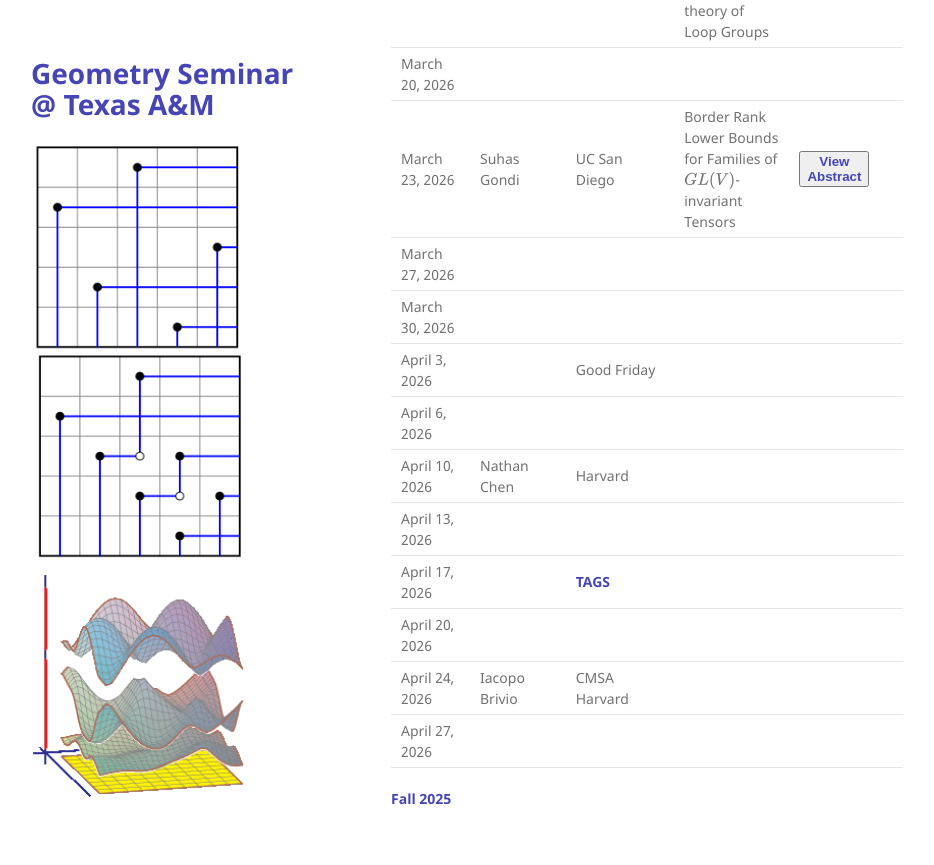
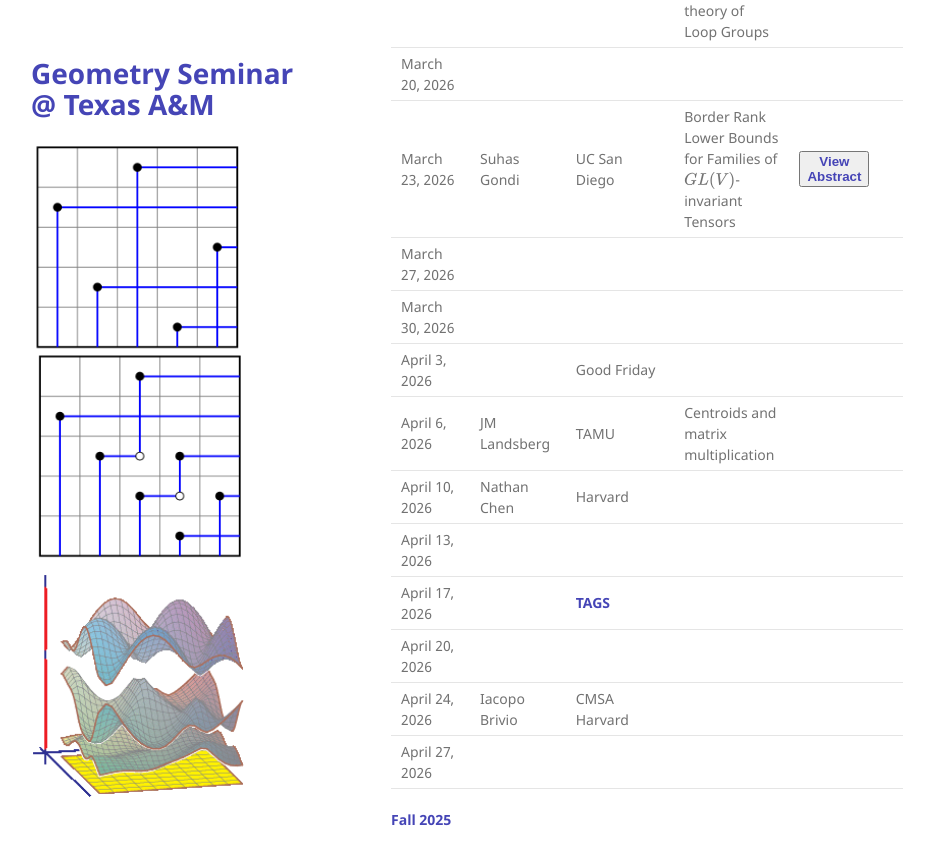
Before and after one commit to tamu-seminar/geometry, a Jekyll site: the page built from index.md, in a window 1280 px wide and 900 px high, scrolled down 1673 px. Shown: the top 865 px of the window, without its empty margins (179-1113 px from the left). Built offline with Jekyll 4.4.1, drawn with Linux system fonts in a browser that asks for light colours.

Commit message:
Update index.md

```diff
--- a/index.md
+++ b/index.md
@@ -43,7 +43,7 @@ The organizers are [Frank Sottile](https://franksottile.github.io/) and others.
 | March 27, 2026 | | | | |
 | March 30, 2026 | | | | |
 | April 3, 2026 | | Good Friday | | |
-| April 6, 2026 | | | | |
+| April 6, 2026 |JM Landsberg | TAMU| Centroids and matrix multiplication | |
 | April 10, 2026 | Nathan Chen | Harvard | | |
 | April 13, 2026 | | | | |
 | April 17, 2026 | | [TAGS](https://franksottile.github.io/conferences/TAGS26/index.html) | | |
```
